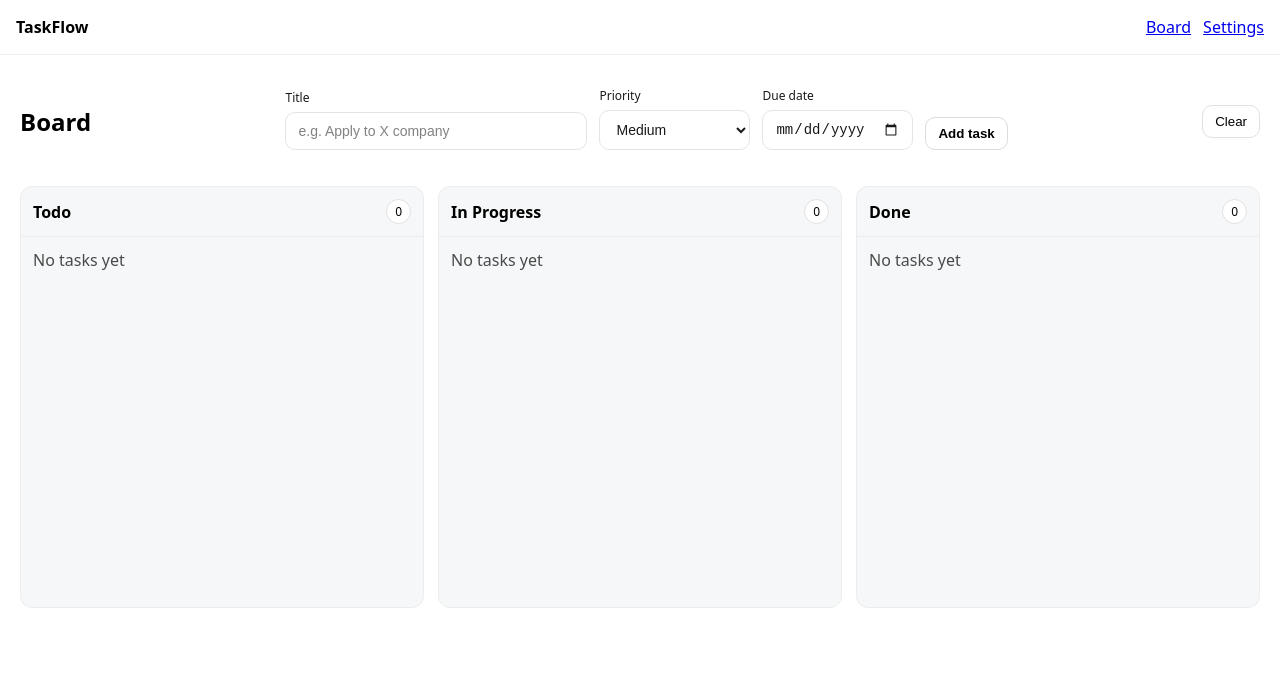
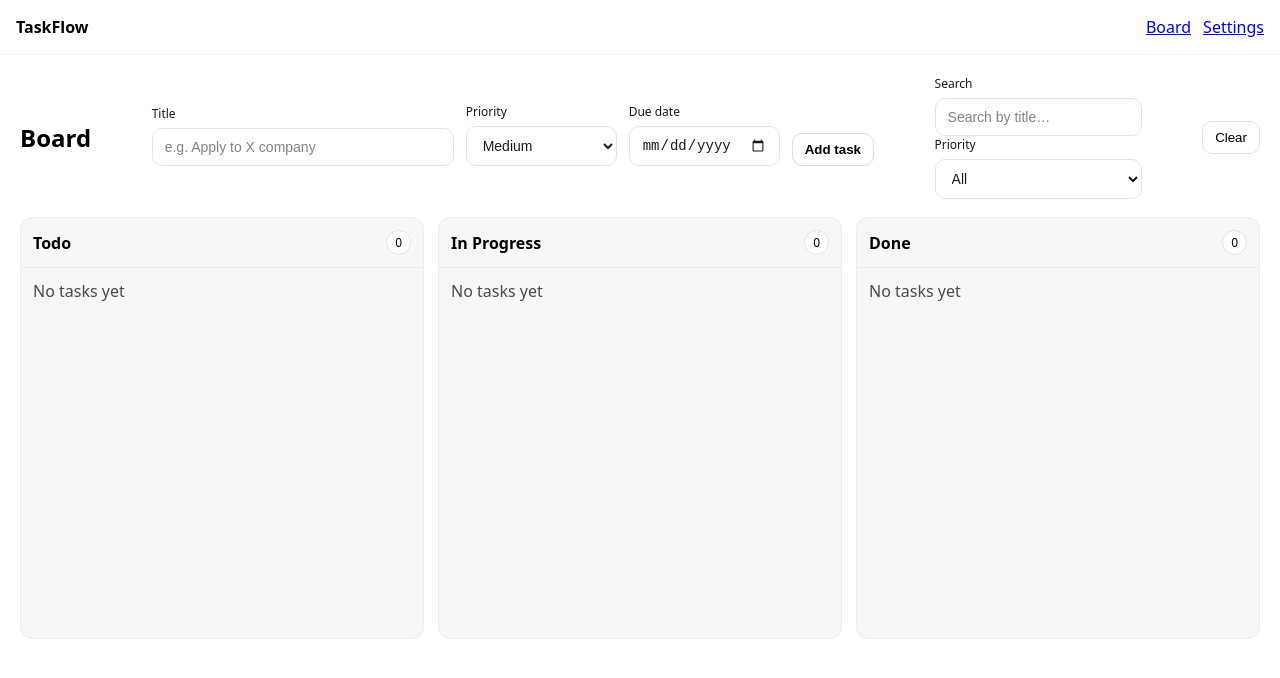
Before and after one commit to VolodyaLetov/taskflow, a React (Vite) app: page / in a window 1280 px wide. Shown: the top 678 px of the page. Built offline with nearby package versions, Linux system fonts and the light colour scheme.

Commit message:
feat: add search and priority filters

```diff
--- /dev/null
+++ b/src/features/tasks/TaskFilters.tsx
@@ -0,0 +1,37 @@
+import type { TaskPriority } from "../../types/task";
+
+type Props = {
+  query: string;
+  priority: TaskPriority | "all";
+  onChange: (next: { query: string; priority: TaskPriority | "all" }) => void;
+};
+
+export function TaskFilters({ query, priority, onChange }: Props) {
+  return (
+    <div className="filters">
+      <label className="label">
+        Search
+        <input
+          className="input"
+          value={query}
+          onChange={(e) => onChange({ query: e.target.value, priority })}
+          placeholder="Search by title…"
+        />
+      </label>
+
+      <label className="label">
+        Priority
+        <select
+          className="input"
+          value={priority}
+          onChange={(e) => onChange({ query, priority: e.target.value as Props["priority"] })}
+        >
+          <option value="all">All</option>
+          <option value="low">Low</option>
+          <option value="medium">Medium</option>
+          <option value="high">High</option>
+        </select>
+      </label>
+    </div>
+  );
+}
--- a/src/pages/BoardPage.tsx
+++ b/src/pages/BoardPage.tsx
@@ -1,6 +1,10 @@
 import { useTasks } from "../features/tasks/useTasks";
 import type { TaskStatus } from "../types/task";
 import { TaskCreateForm } from "../features/tasks/TaskCreateForm";
+import { useMemo, useState } from "react";
+import type { TaskPriority } from "../types/task";
+import { TaskFilters } from "../features/tasks/TaskFilters";
+
 
 
 const columns: { status: TaskStatus; title: string }[] = [
@@ -12,6 +16,23 @@ const columns: { status: TaskStatus; title: string }[] = [
 export function BoardPage() {
   const { tasks, actions } = useTasks();
 
+  const [query, setQuery] = useState("");
+  const [priority, setPriority] =
+    useState<TaskPriority | "all">("all");
+
+  const visibleTasks = useMemo(() => {
+    const q = query.trim().toLowerCase();
+
+    return tasks.filter((t) => {
+      const matchQuery =
+        q === "" || t.title.toLowerCase().includes(q);
+
+      const matchPriority =
+        priority === "all" || t.priority === priority;
+
+      return matchQuery && matchPriority;
+    });
+  }, [tasks, query, priority]);
   return (
     <section>
       <div className="pageHeader">
@@ -22,6 +43,15 @@ export function BoardPage() {
     actions.add(input);
   }}
 />
+<TaskFilters
+  query={query}
+  priority={priority}
+  onChange={(next) => {
+    setQuery(next.query);
+    setPriority(next.priority);
+  }}
+/>
+
 
         <button className="btn" onClick={() => actions.clearAll()}>
   Clear
@@ -31,7 +61,7 @@ export function BoardPage() {
 
       <div className="board">
         {columns.map((c) => {
-          const columnTasks = tasks.filter((t) => t.status === c.status);
+          const columnTasks = visibleTasks.filter((t) => t.status === c.status);
 
           return (
             <div key={c.status} className="column">
```
